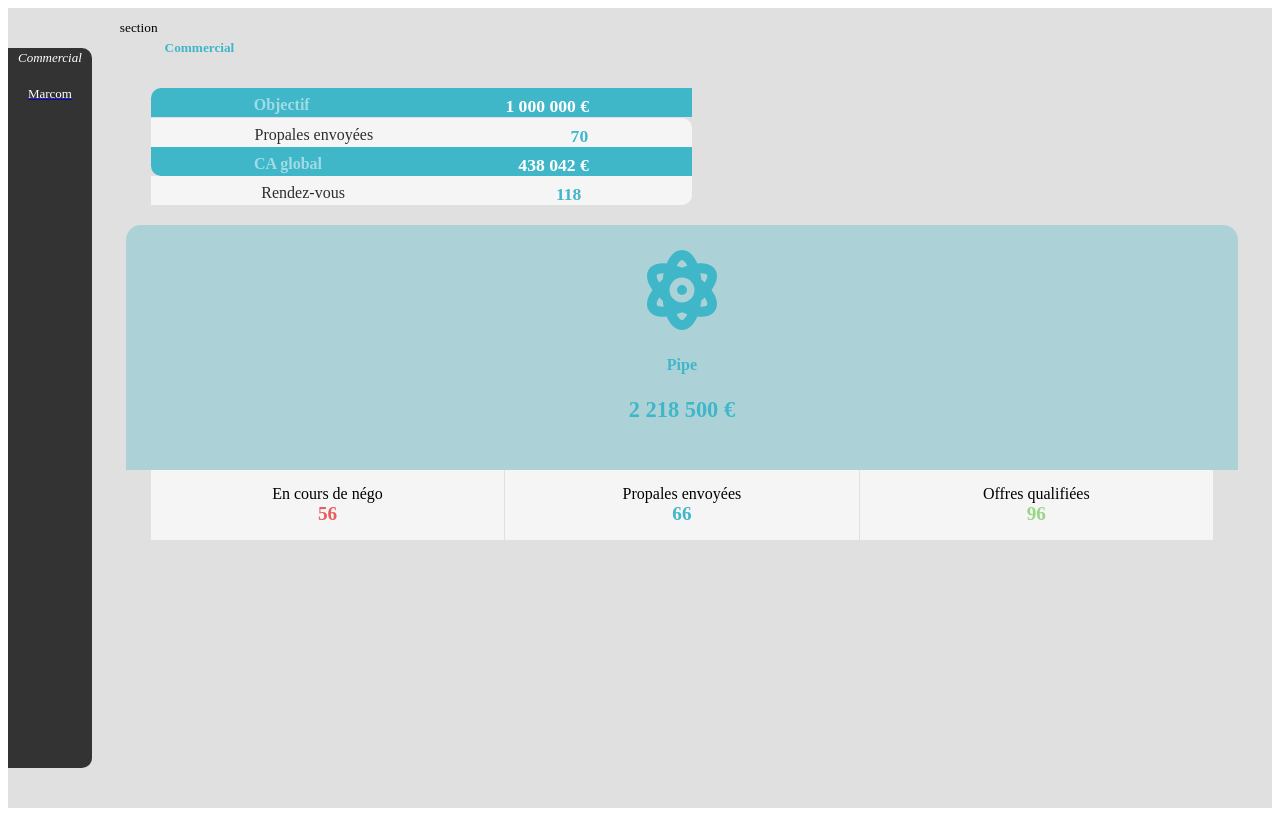
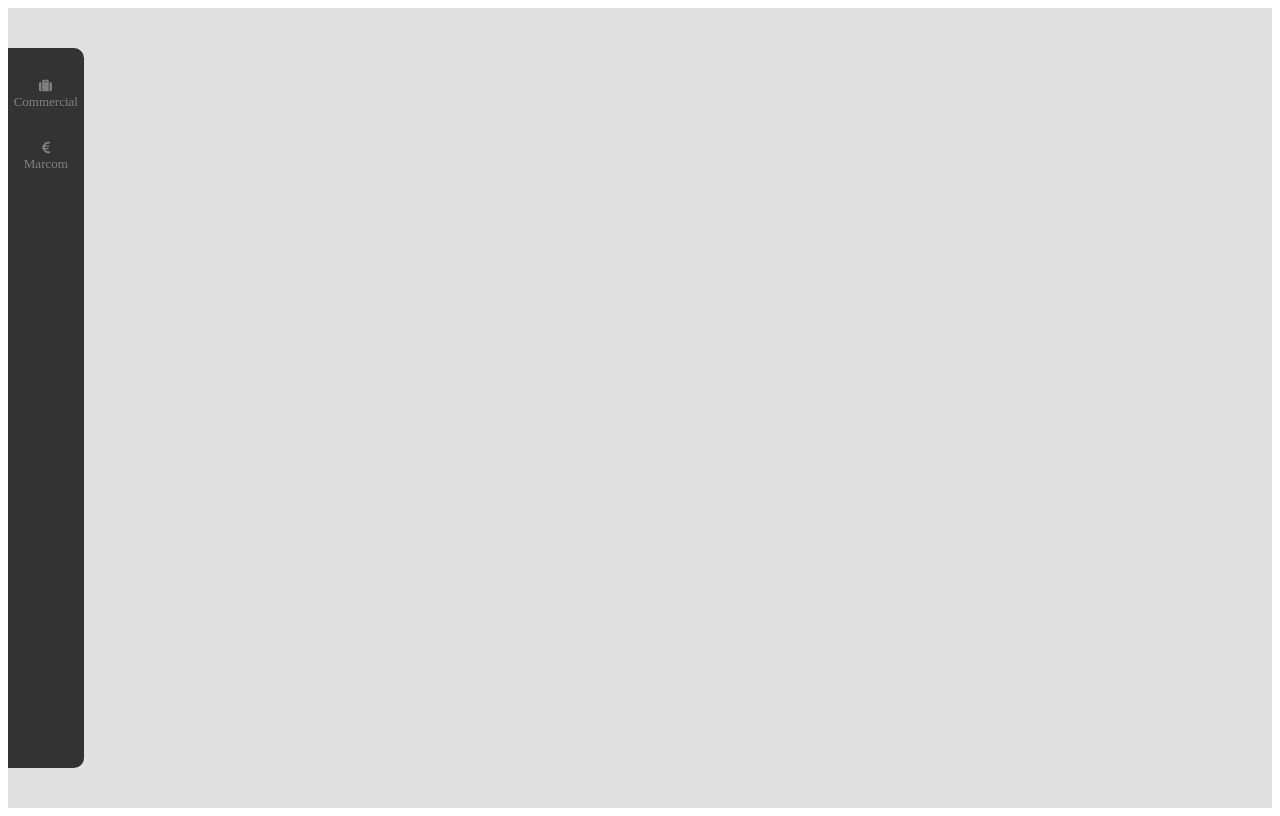
Before and after one commit to axelehrlich59/React-Com, a React (Create React App) app: page / in a window 1280 px wide. Built offline with nearby package versions, Linux system fonts and the light colour scheme.

Commit message:
fix navbar

```diff
--- a/src/App.js
+++ b/src/App.js
@@ -15,8 +15,8 @@ function App() {
       <Router>
         <Sidebar/>
         <switch style={{width:'100%', height:'100%'}}>
-        <Route exact path="/" component={commercialBloc1}/>
-        <Route exact path="/" component={commercialBloc2}/>
+        <Route exact path="/commercial" component={commercialBloc1}/>
+        <Route exact path="/commercial" component={commercialBloc2}/>
         <Route exact path="/marcom" component={marcomBloc1}/>
         <Route exact path="/marcom" component={marcomBloc2}/>
         </switch>
--- a/src/commercial.css
+++ b/src/commercial.css
@@ -48,19 +48,40 @@
   border-bottom-right-radius: 10px;
 }
 
-.sidebar_div_li {}
 
-.navlink {
+.container_sidebar {
+  justify-content: center;
+  margin-top: 30px;
+}
+
+.li_nav {
+  font-size: small;
+  text-decoration: none;
+  list-style: none;
+}
+
+.euro_nav {
+  color: gray;
   text-decoration: none;
 }
 
-.sidebar_li {
-  font-size: small;
-  list-style-type: none;
+ li a {
+  color: grey;
+text-decoration: none;
+}
+
+
+li a:hover{
+  color: #fff;
+  text-decoration: none;
+}
+
+.active {
   color: white;
-  margin-top: 20px;
-  margin-left: 10px;
-  margin-right: 10px;
+}
+
+.li_nav {
+
 }
 
 /* Container bloc1 */
@@ -187,6 +208,7 @@
   margin-right: 1px;
   background-color: whitesmoke;
   width: 100%;
+  border-bottom-left-radius: 15px;
 }
 
 .label_first_column_1 {
@@ -221,6 +243,7 @@
   padding: 15px;
   background-color: whitesmoke;
   width: 100%;
+  border-bottom-right-radius: 15px;
 }
 
 .label_third_column_1 {
--- a/src/sidebar.js
+++ b/src/sidebar.js
@@ -7,6 +7,9 @@ import {
   CDBSidebarMenuItem,
 } from 'cdbreact';
 import { NavLink } from 'react-router-dom';
+import { FontAwesomeIcon } from '@fortawesome/react-fontawesome'
+import { faSuitcase } from '@fortawesome/free-solid-svg-icons'
+import { faEuroSign } from '@fortawesome/free-solid-svg-icons'
 
 
 
@@ -21,8 +24,24 @@ const Sidebar = () => {
 
         <div className='sidebar_div_li'>
 
-           <NavLink className='navlink' to="/"><i className='sidebar_li'>Commercial</i></NavLink>
-            <NavLink to="/marcom"><li className='sidebar_li'>Marcom</li></NavLink>
+          <div className='container_sidebar'>
+
+
+
+                  <li className='li_nav'>
+                    <NavLink to='/commercial'>
+                    <FontAwesomeIcon icon={faSuitcase} />  Commercial
+                    </NavLink></li>
+
+          </div>
+          <div className='container_sidebar'>
+
+                  <li className='li_nav'>
+                    <NavLink to='/marcom'>
+                    <FontAwesomeIcon icon={faEuroSign} /> <br/> Marcom
+                    </NavLink></li>
+
+          </div>
 
         </div>
 
```
